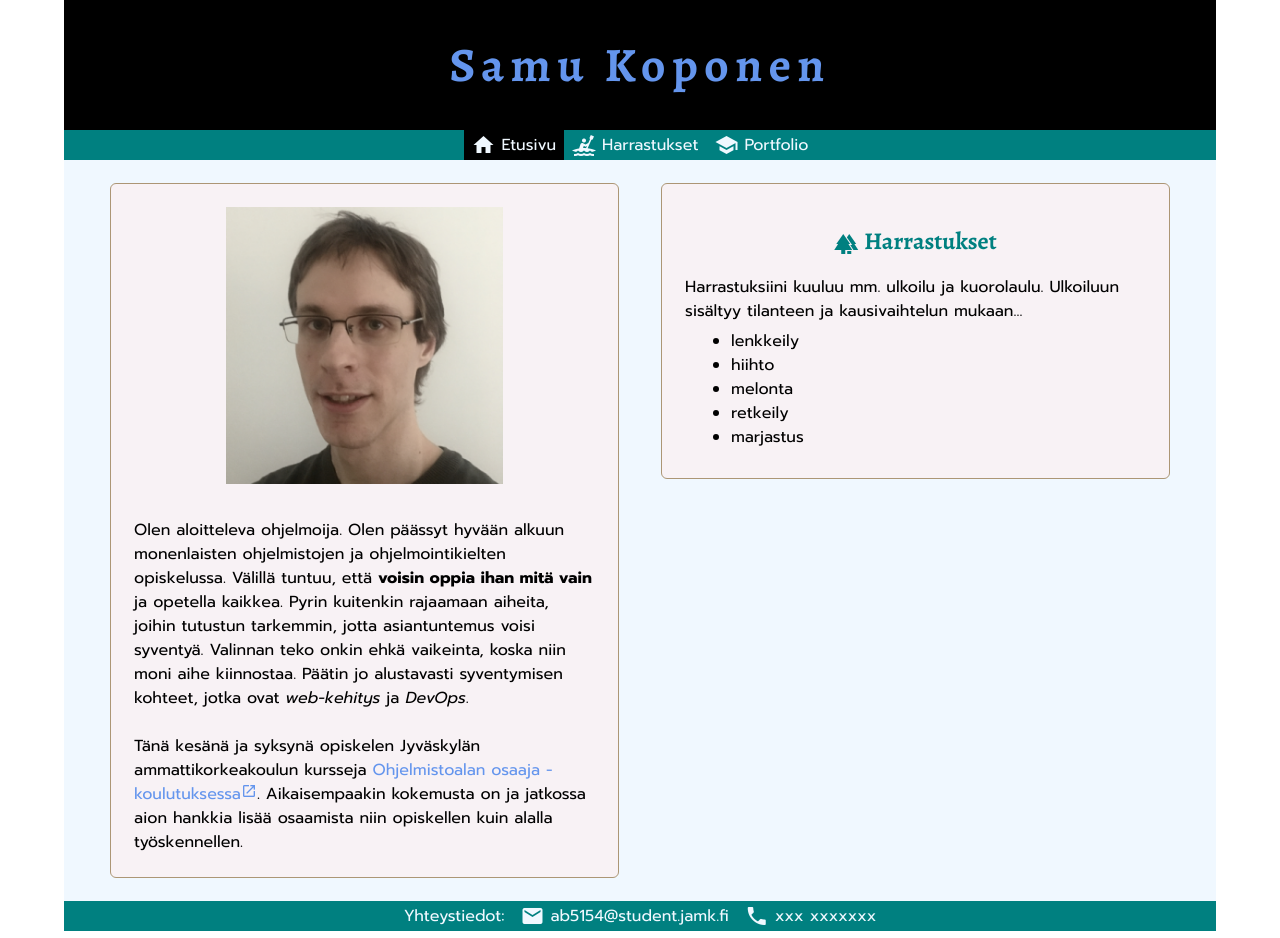
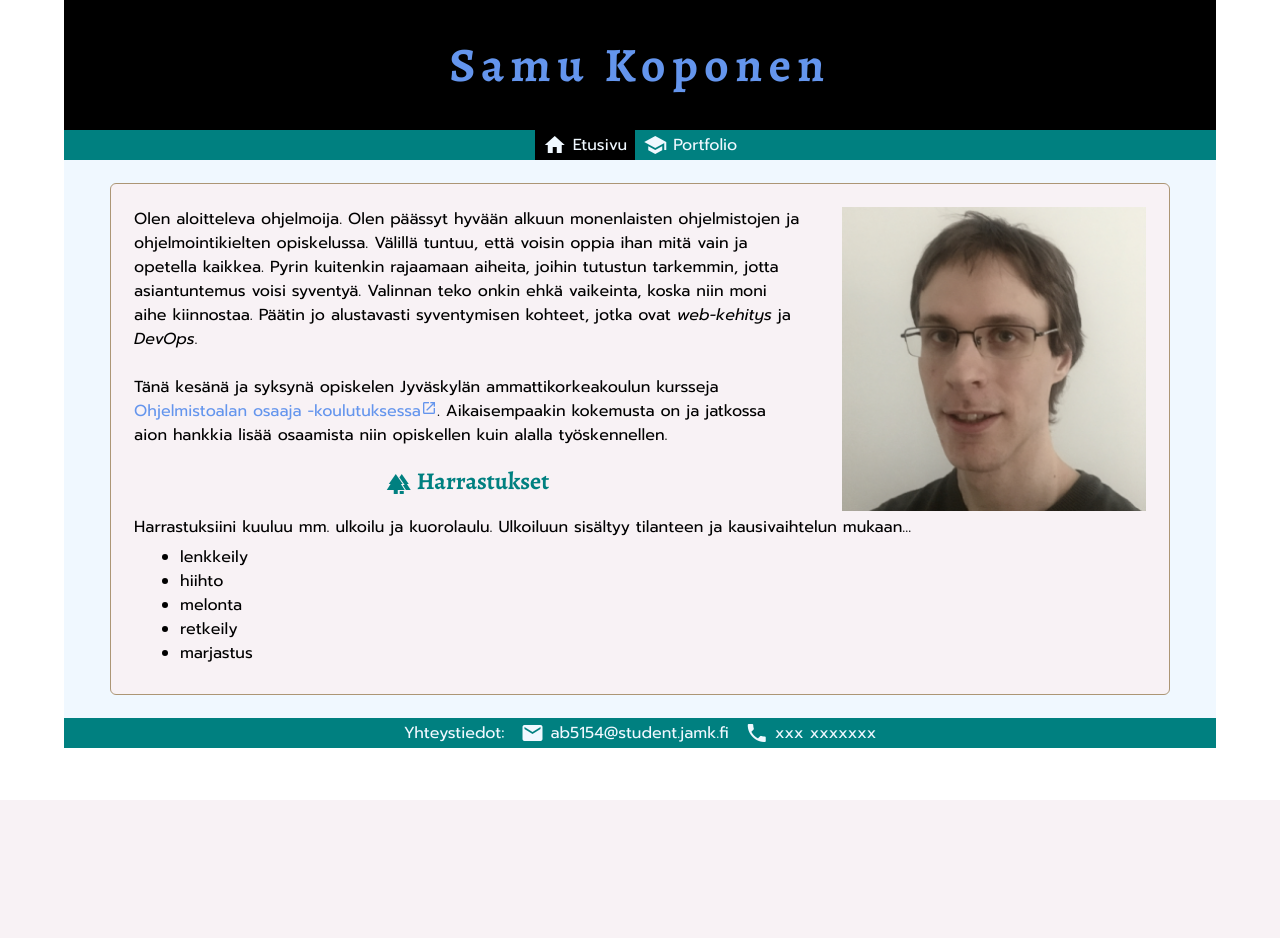
Before and after one commit to skop92/web-portfolio, a web app: file src/index.html in a window 1280 px wide. After the commit the page ends 800 px from the top, so only its background shows below. Run offline with its HTML, style and script files only (its server is not run), Linux system fonts and the light colour scheme.

Commit message:
front page layout

```diff
--- a/src/index.html
+++ b/src/index.html
@@ -1,14 +1,10 @@
 <!DOCTYPE html>
-<!--
-  tekijä: Samu Koponen
-  pvm: 3.8.2022
-  kurssi: Web-tekniikat, kesä 2022
-  Harjoitustyö
--->
+
 <html lang="fi">
 <head>
-  <meta charset="utf-8">
-  <title>Samu Koponen</title>
+  <meta charset="UTF-8">
+  <meta name="description" content="Web portfolio">
+  <meta name="author" content="Samu Koponen">
   <meta name="viewport" content="width=device-width, initial-scale=1.0">
   <link rel="stylesheet" type="text/css" href="styles/styles.css">
   <!-- Static symbols -->
@@ -17,6 +13,7 @@
   <!--<link rel="stylesheet" href="https://fonts.googleapis.com/css2?family=Material+Symbols+Outlined:opsz,wght,FILL,GRAD@20..48,100..700,0..1,-50..200" />-->
   <!-- Icons -->
   <link href="https://fonts.googleapis.com/icon?family=Material+Icons" rel="stylesheet">
+  <title>Samu Koponen</title>
 </head>
 
 
@@ -31,20 +28,20 @@
     <nav>
       <ul>
         <li><a class="active" href="index.html"><span class="material-icons">home</span>Etusivu</a></li>
-        <li><a href="harrastukset.html"><span class="material-icons">kayaking</span>Harrastukset</a></li>
         <li><a href="portfolio.html"><span class="material-icons">school</span>Portfolio</a></li>
+        <!--<li><a href="harrastukset.html"><span class="material-icons">kayaking</span>Harrastukset</a></li>-->
       </ul>
     </nav>
 
     <section class="clear clearfix">
     <!--<section>-->
 
-      <section class="content-left">
+      <section class="content-mid">
         <img id="naama" src="images/naamakuva.png" alt="Naamakuva">
         <p>
           Olen aloitteleva ohjelmoija.
           Olen päässyt hyvään alkuun monenlaisten ohjelmistojen ja ohjelmointikielten opiskelussa.
-          Välillä tuntuu, että <strong>voisin oppia ihan mitä vain</strong> ja opetella kaikkea.
+          Välillä tuntuu, että voisin oppia ihan mitä vain ja opetella kaikkea.
           Pyrin kuitenkin rajaamaan aiheita, joihin tutustun tarkemmin, jotta asiantuntemus voisi syventyä.
           Valinnan teko onkin ehkä vaikeinta, koska niin moni aihe kiinnostaa.
           Päätin jo alustavasti syventymisen kohteet, jotka ovat <em>web-kehitys</em> ja <em>DevOps</em>.
@@ -56,9 +53,7 @@
             Ohjelmistoalan osaaja -koulutuksessa<span class="material-icons md-16">open_in_new</span></a>.
           Aikaisempaakin kokemusta on ja jatkossa aion hankkia lisää osaamista niin opiskellen kuin alalla työskennellen.
         </p>
-      </section>
 
-      <section class="content-right">
         <h2><span class="material-icons">forest</span>Harrastukset</h2>
         <p>
           Harrastuksiini kuuluu mm. ulkoilu ja kuorolaulu.
--- a/src/styles/styles.css
+++ b/src/styles/styles.css
@@ -1,8 +1,7 @@
 /*
   tekijä: Samu Koponen
-  pvm: 7.6.2022
   kurssi: Web-tekniikat, kesä 2022
-  Harjoitus 6
+  Harjoitustyö
 */
 
 /* Import Prompt and Alegreya (headings) */
@@ -19,7 +18,7 @@ body {
 }
 article.page {
   background-color: aliceblue;
-  border: none; /*1px solid green;*/ /* Change color? */
+  border: none;
   margin: 0 auto;
   width: 90%;
   height: auto;
@@ -88,7 +87,7 @@ section section {
   margin-top: 2%;
   margin-bottom: 2%;
   padding: 2%;
-  width: 40%;
+  /*width: 40%;*/
   overflow: hidden;
 }
 section.content-left {
@@ -101,10 +100,14 @@ section.content-right {
   margin-right: 4%;
   margin-left: 1.7%;
 }
+section.content-mid {
+  margin: 2% 4%;
+}
 #naama {
-  width: 60%;
+  float: right;
+  width: 30%;
   height: auto;
-  margin-bottom: 6%;
+  margin-left: 4%;
 }
 section p {
   /*
```
